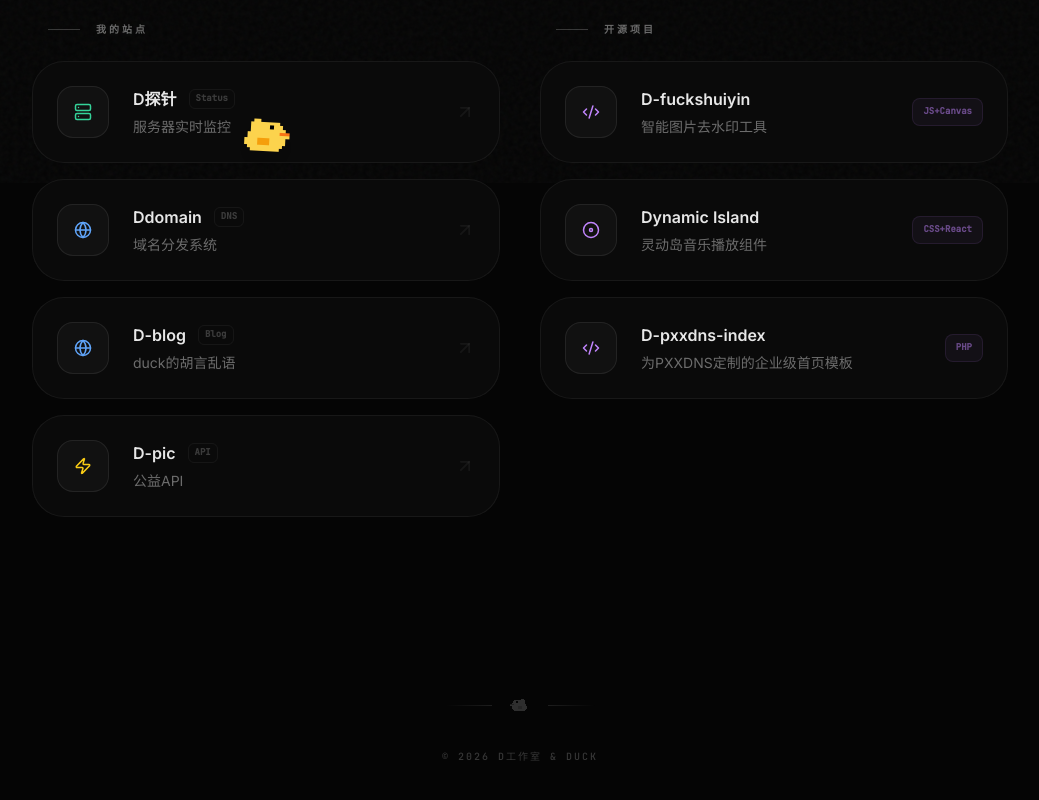
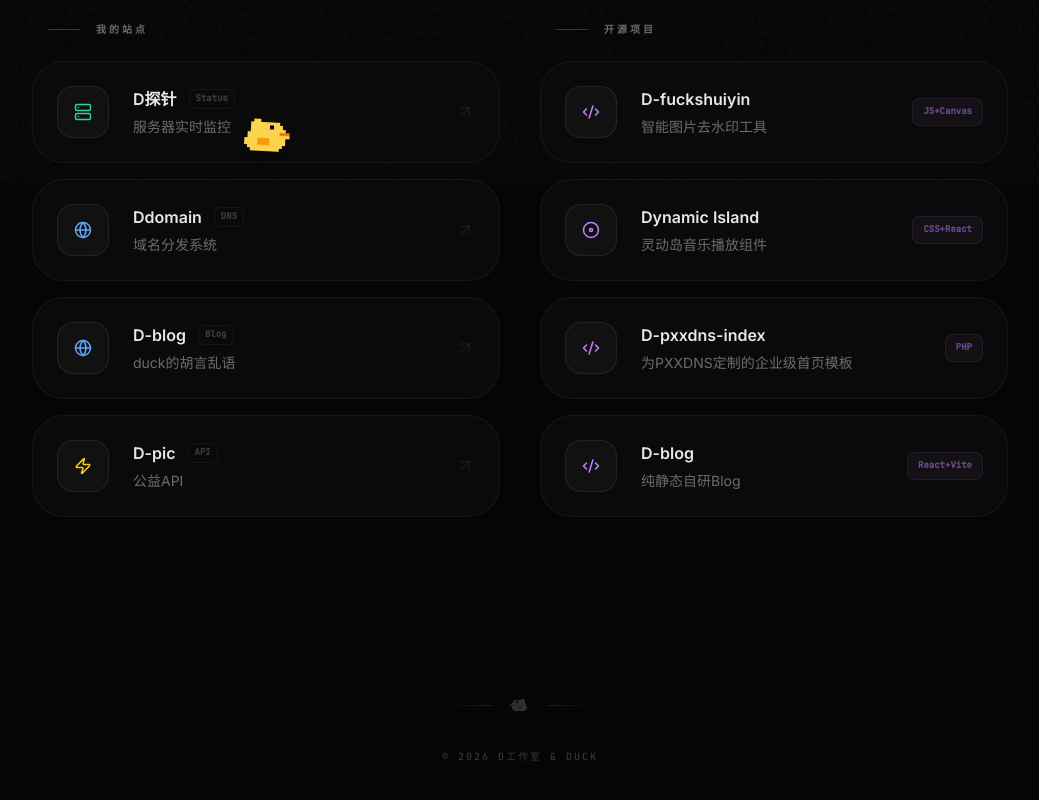
Before and after one commit to ououduck/dworld, a React (Vite) app: page / in a window 1280 px wide. Shown: the part 617-1417 px from the top of the page, without its empty margins (120-1159 px from the left). Built offline with nearby package versions, Linux system fonts and the light colour scheme; a web font is replaced by a local one.

Commit message:
Add D-blog project to configuration

```diff
--- a/config.ts
+++ b/config.ts
@@ -85,6 +85,13 @@ export const SITE_CONFIG = {
       url: 'https://github.com/ououduck/D-pxxdns-index/',
       icon: 'Code2',
       tag: 'PHP'
+    },
+    {
+      title: 'D-blog',
+      desc: '纯静态自研Blog',
+      url: 'https://github.com/ououduck/D-blog/',
+      icon: 'Code2',
+      tag: 'React+Vite'
     }
   ],
 
```
